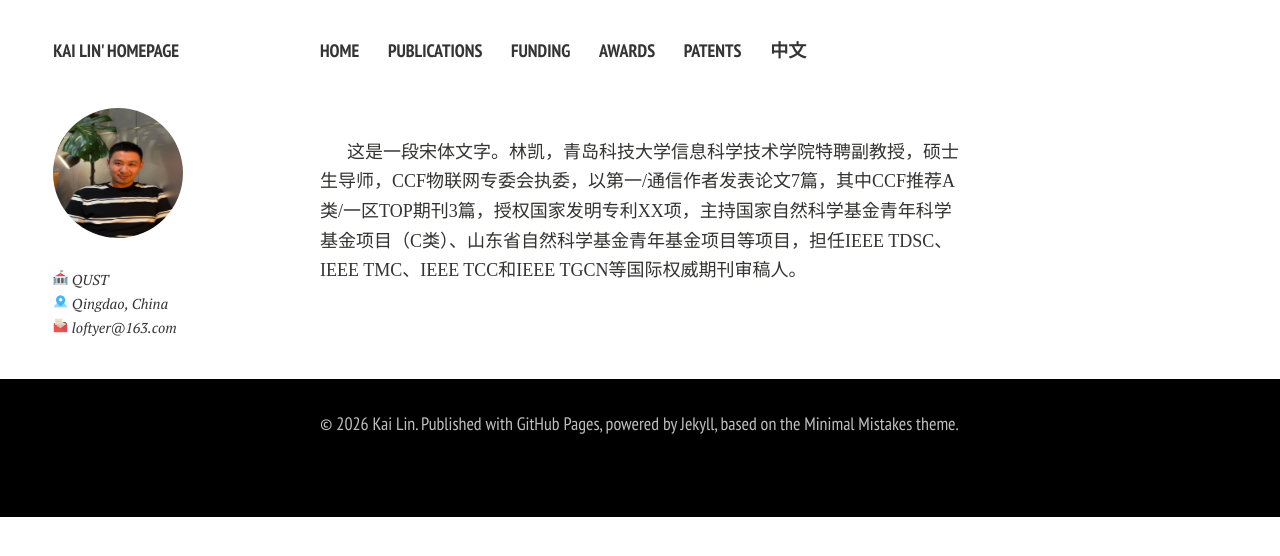
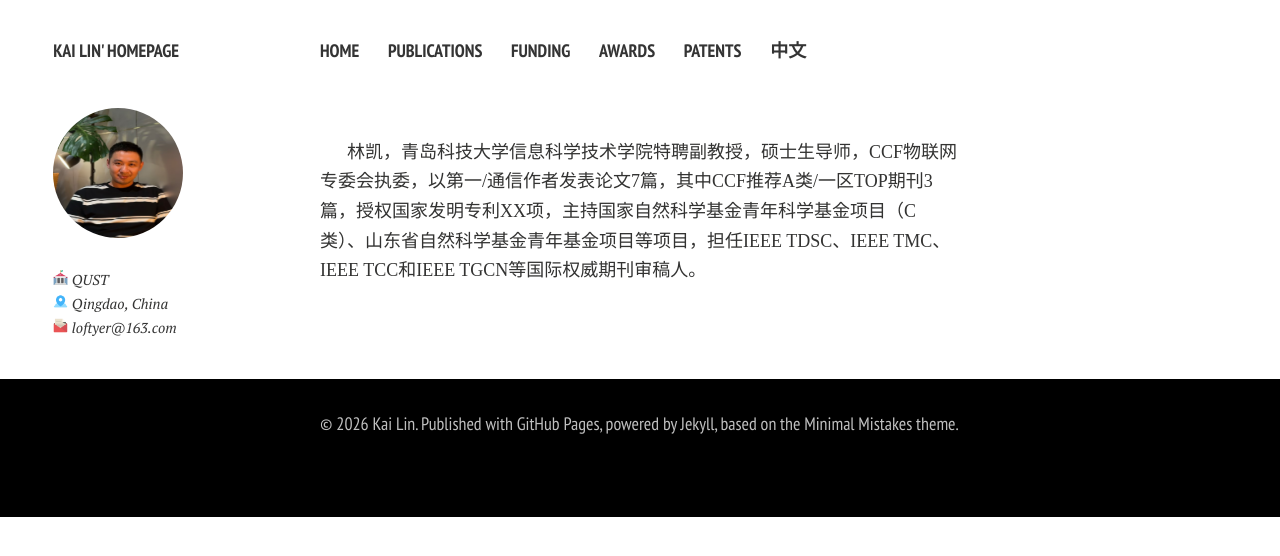
Before and after one commit to LoftyerLK/LoftyerLK.github.io, a Jekyll site: the page built from cn.md, in a window 1280 px wide. Shown: the top 556 px of the page. Built offline with Jekyll 4.4.1, drawn with Linux system fonts in a browser that asks for light colours; nearby versions of some CDN libraries; comment, search, counter and statistics services are not loaded; a style sheet for code colours, icons or effects is not loaded.

Commit message:
Update cn.md

```diff
--- a/cn.md
+++ b/cn.md
@@ -7,4 +7,4 @@ title: 主页中文版
 
 
 <br>
-<p style="font-family: '宋体', 'Times New Roman';">这是一段宋体文字。林凯，青岛科技大学信息科学技术学院特聘副教授，硕士生导师，CCF物联网专委会执委，以第一/通信作者发表论文7篇，其中CCF推荐A类/一区TOP期刊3篇，授权国家发明专利XX项，主持国家自然科学基金青年科学基金项目（C类）、山东省自然科学基金青年基金项目等项目，担任IEEE TDSC、IEEE TMC、IEEE TCC和IEEE TGCN等国际权威期刊审稿人。</p>
+<p style="font-family: '宋体', 'Times New Roman';">林凯，青岛科技大学信息科学技术学院特聘副教授，硕士生导师，CCF物联网专委会执委，以第一/通信作者发表论文7篇，其中CCF推荐A类/一区TOP期刊3篇，授权国家发明专利XX项，主持国家自然科学基金青年科学基金项目（C类）、山东省自然科学基金青年基金项目等项目，担任IEEE TDSC、IEEE TMC、IEEE TCC和IEEE TGCN等国际权威期刊审稿人。</p>
```
